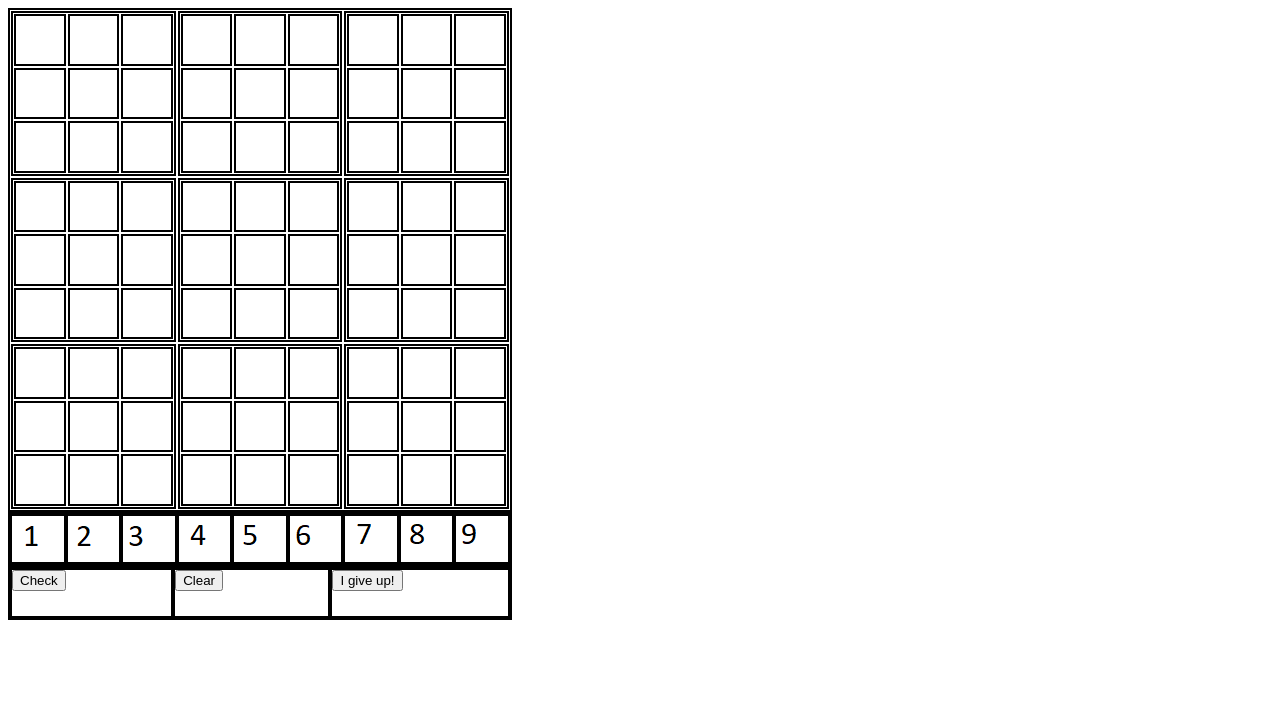
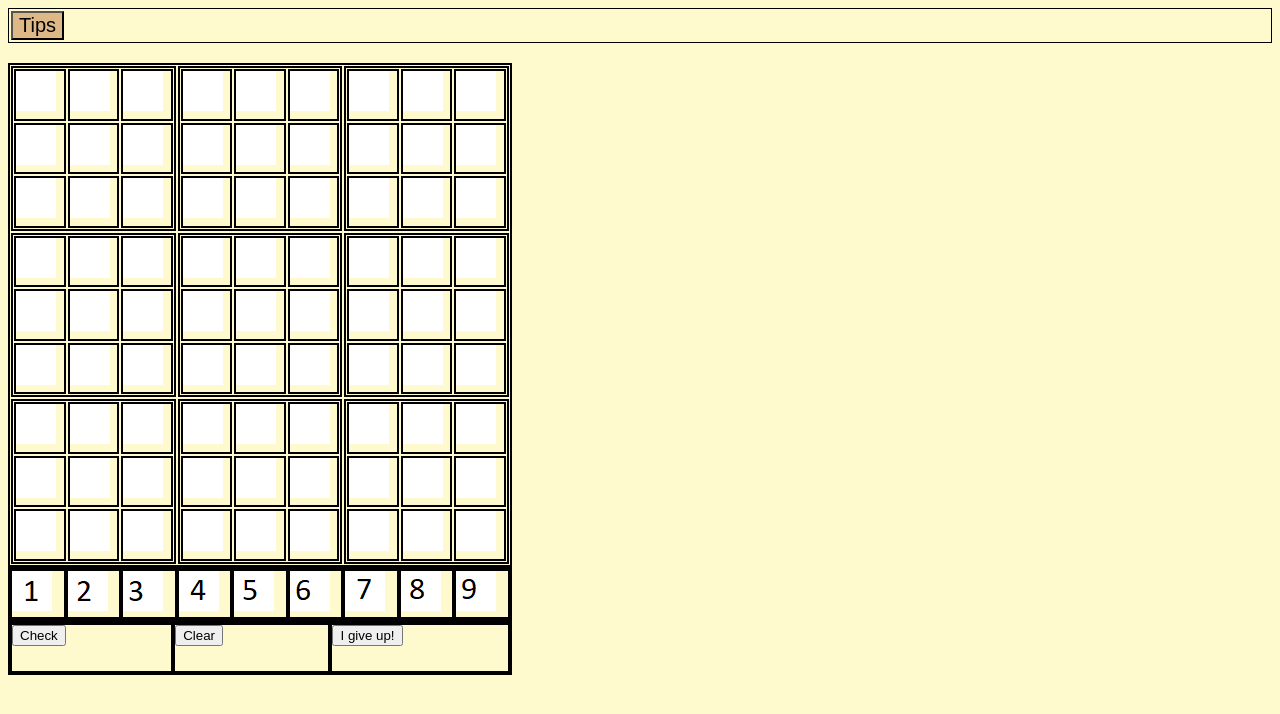
Before and after one commit to MelanieNPS/Orbital2020-outofthebox, a plain HTML site: page Sudoku.html in a window 1280 px wide. Drawn offline with Linux system fonts and the light colour scheme.

Commit message:
Tabs at the top of the page

```diff
--- a/Sudoku.css
+++ b/Sudoku.css
@@ -58,3 +58,36 @@ p{
 #control2 div:nth-of-type(3n){
     grid-column: 3;
 }
+
+.tab {
+    background-color: lemonchiffon;
+    overflow: hidden;
+    border: 1px solid black;
+    padding: 2px;
+}
+
+.tab button {
+    background-color: burlywood;
+    outline: none;
+    cursor: pointer;
+    font-size: 20px;
+    float: left;
+}
+
+.tab button:hover {
+    background-color: saddlebrown;
+}
+
+.tab-content {
+    display: none;
+    padding: 6px 12px;
+    border: 1px solid black;
+}
+
+.tab button.active {
+    background-color: black;
+}
+
+#spacing {
+    height: 20px;
+}
--- a/Sudoku.html
+++ b/Sudoku.html
@@ -6,7 +6,18 @@
     <title>Document</title>
     <link rel="stylesheet" href="Sudoku.css">
 </head>
-<body>
+<body style="background-color: lemonchiffon; text-align:centre;">
+
+    <div class="tab">
+        <button class="tabButton" onclick="openTab(event, 'tips')"> Tips </button>
+    </div>
+
+    <div id="tips" class="tab-content">
+        <h3> Tips to solve Sudoku </h3>
+        <p> Insert tips here </p>
+    </div>
+    <div id="spacing"> </div>
+
     <div id="box">
         <div id="one">
             <div>
--- a/Sudoku.js
+++ b/Sudoku.js
@@ -21,3 +21,17 @@ function choose(i){
 for(let i=0;i<9;i++){
     group(numbers[i]);
 }
+
+function openTab(evt, tabName){
+    var tabcontent = document.getElementsByClassName("tab-content");
+    for (var i = 0; i < tabcontent.length; i++) {
+        tabcontent[i].style.display = "none";
+    }
+    var tabButton = document.getElementsByClassName("tabButton");
+    for (var j = 0; j < tabButton.length; j++){
+        tabButton[j].className = tabButton[j].className.replace("active", "");
+    }
+
+    document.getElementById(tabName).style.display = "block";
+    evt.currentTarget.className += "active";
+}
```
